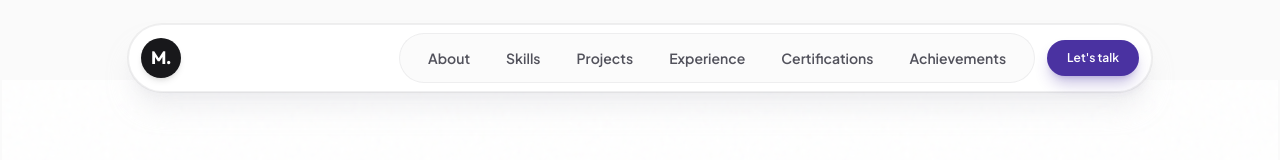
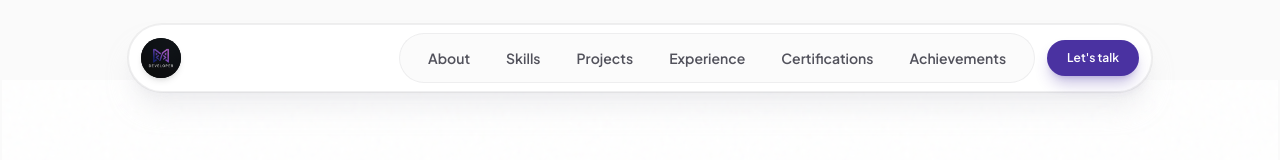
Before and after one commit to Madhusudan04337/portfolio, a React (Vite) app: page / in a window 1280 px wide. Shown: the top 160 px of the page. Built offline with nearby package versions, Linux system fonts and the light colour scheme; a web font is replaced by a local one.

Commit message:
feat: implement responsive navigation layout, update page metadata, and add favicon

```diff
--- a/index.html
+++ b/index.html
@@ -3,7 +3,8 @@
   <head>
     <meta charset="UTF-8" />
     <meta name="viewport" content="width=device-width, initial-scale=1.0" />
-    <title>My Google AI Studio App</title>
+    <title>Madhusudan | Full-Stack Developer</title>
+    <link rel="icon" type="image/png" href="/favicon.png" />
   </head>
   <body>
     <div id="root"></div>
--- a/src/components/Layout.tsx
+++ b/src/components/Layout.tsx
@@ -41,8 +41,8 @@ export function Layout({ children }: { children: ReactNode }) {
               className="flex items-center justify-between w-full"
             >
               {/* Logo Left - Separate */}
-              <div className="w-10 h-10 flex items-center justify-center bg-zinc-900 text-white rounded-full font-display font-bold text-lg tracking-tight shadow-md ml-1 shrink-0">
-                M.
+              <div className="w-10 h-10 flex items-center justify-center bg-zinc-900 rounded-full overflow-hidden shadow-md ml-1 shrink-0">
+                <img src="/favicon.png" alt="Madhusudan" className="w-full h-full object-cover" />
               </div>
 
               {/* Nav Links + CTA Right - Grouped inside inner pill */}
```
Also changed, not shown: public/favicon.png (added).
